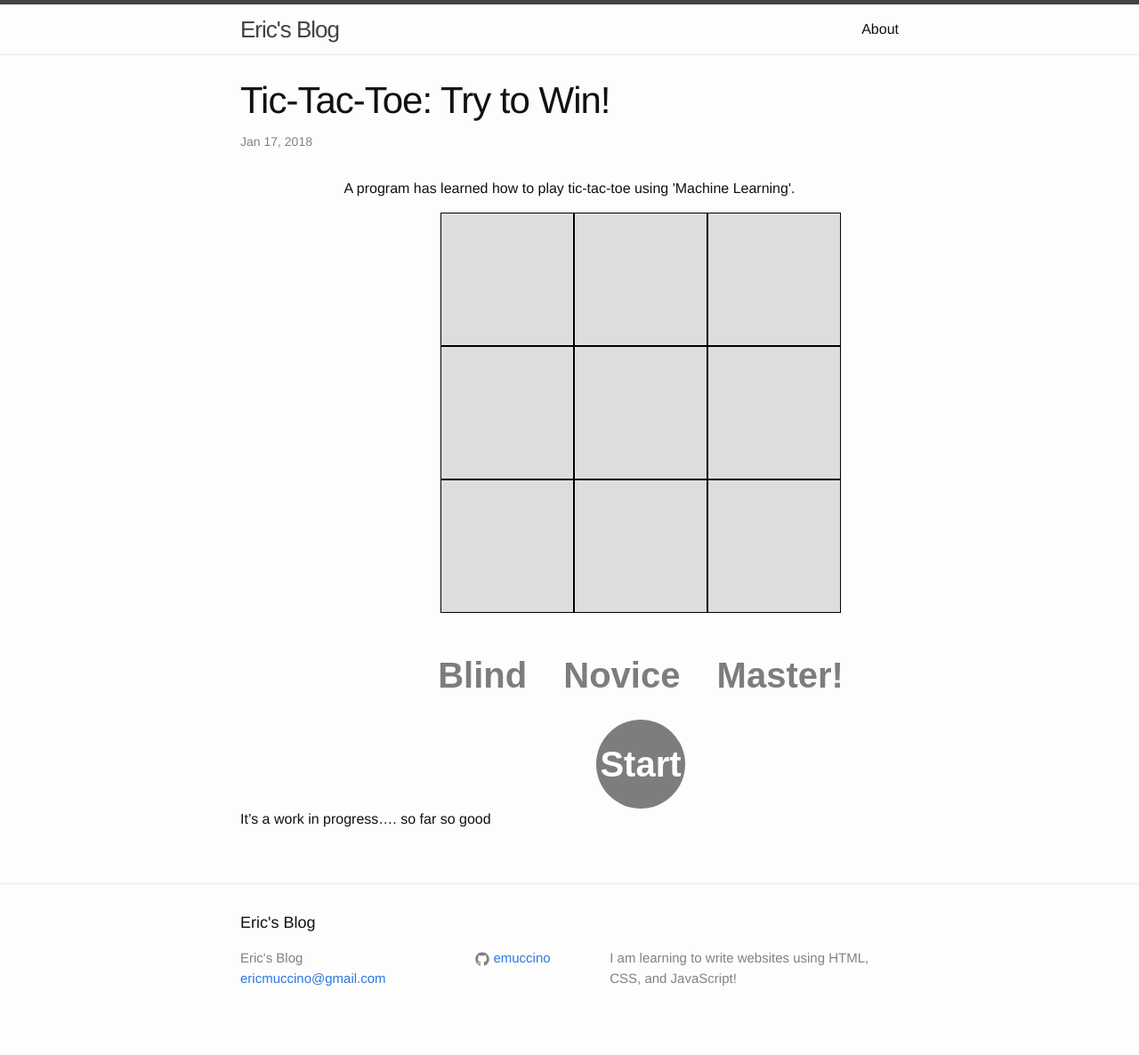
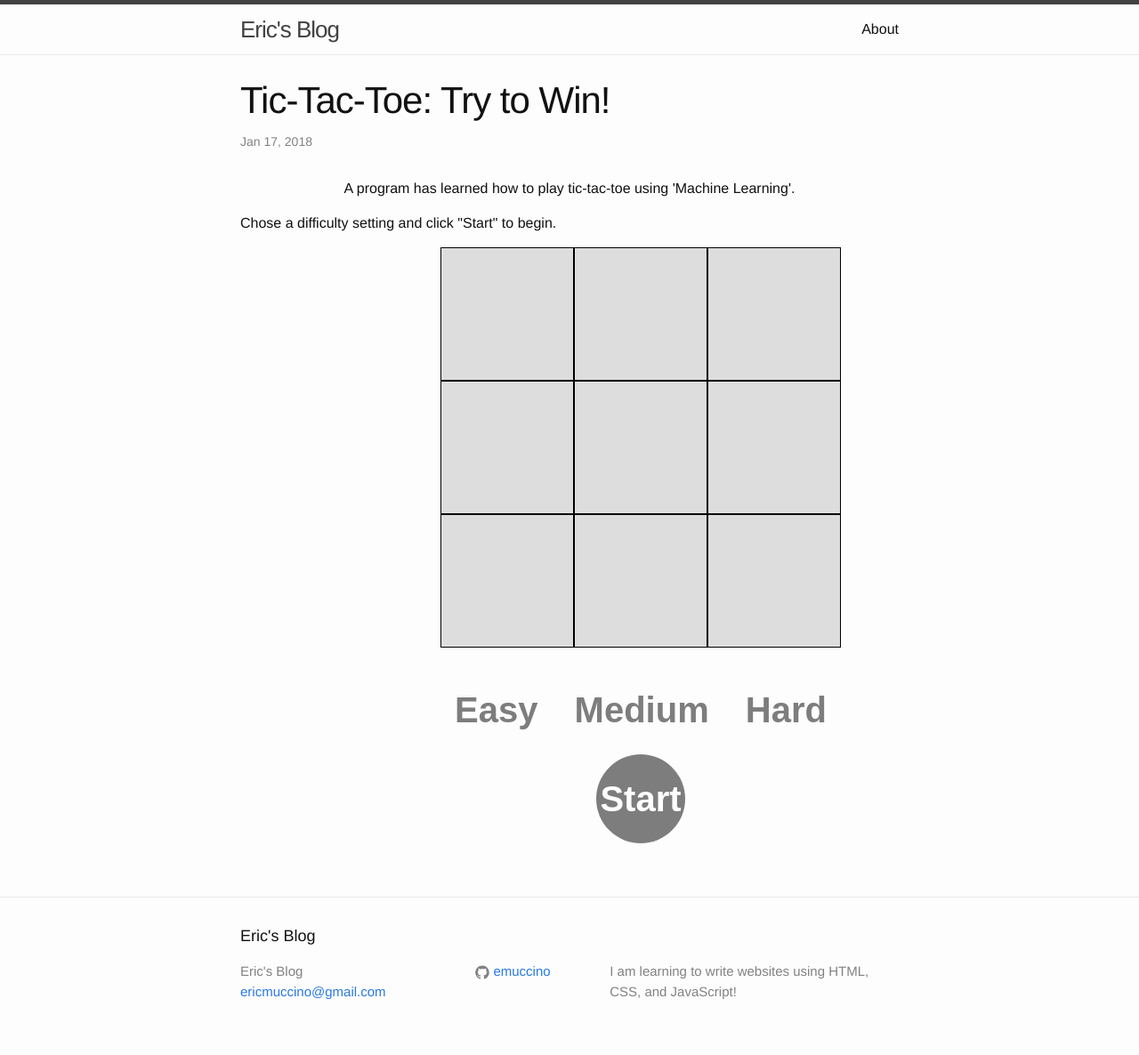
Before and after one commit to emuccino/emuccino.github.io, a Jekyll site: the page built from _posts/2018-01-17-tic-tac-toe.markdown, in a window 1280 px wide. Shown: the whole page at 89% size. Built offline with Jekyll 4.4.1, drawn with Linux system fonts in a browser that asks for light colours; nearby versions of some CDN libraries.

Commit message:
Update 2018-01-17-tic-tac-toe.markdown

```diff
--- a/_posts/2018-01-17-tic-tac-toe.markdown
+++ b/_posts/2018-01-17-tic-tac-toe.markdown
@@ -14,9 +14,9 @@ jsarr:
 <html>
     <body>
     <p style="text-align: center">A program has learned how to play tic-tac-toe using 'Machine Learning'.</p>
+    <p>Chose a difficulty setting and click "Start" to begin.</p>
         <div class = 'main-container'>
             <div class = 'board'>
-                <!-- data-indx following cell divs represents cell index in 1D array representation -->
                 <div class='cell' data-indx = "0" ></div>
                 <div class='cell' data-indx = "1" ></div>
                 <div class='cell' data-indx = "2" ></div>
@@ -29,12 +29,11 @@ jsarr:
             </div>
 
             <div class = 'control'>
-                <!-- div.intial displays the starting controls -->
                 <div class = 'intial'>
                     <div class = 'difficulty'>
-                        <span class = 'level not-selected' id = "blind">Blind</span>
-                        <span class = 'level not-selected' id = "novice">Novice</span>
-                        <span class = 'level not-selected' id = "master">Master!</span>
+                        <span class = 'level not-selected' id = "blind">Easy</span>
+                        <span class = 'level not-selected' id = "novice">Medium</span>
+                        <span class = 'level not-selected' id = "master">Hard</span>
                     </div>
 
                     <div class='start'> Start </div>
@@ -52,5 +51,3 @@ jsarr:
         </div>
     </body>
 </html>
-
-It's a work in progress.... so far so good
```
